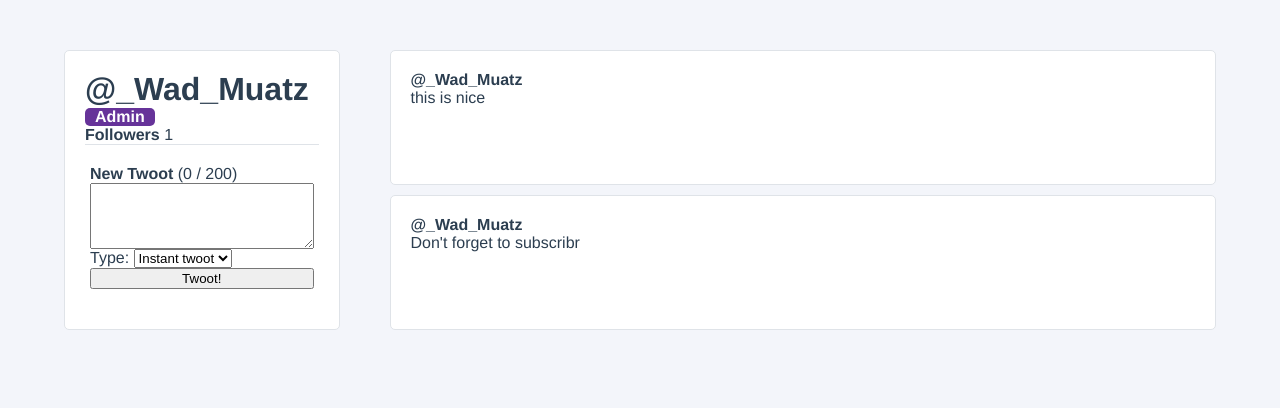
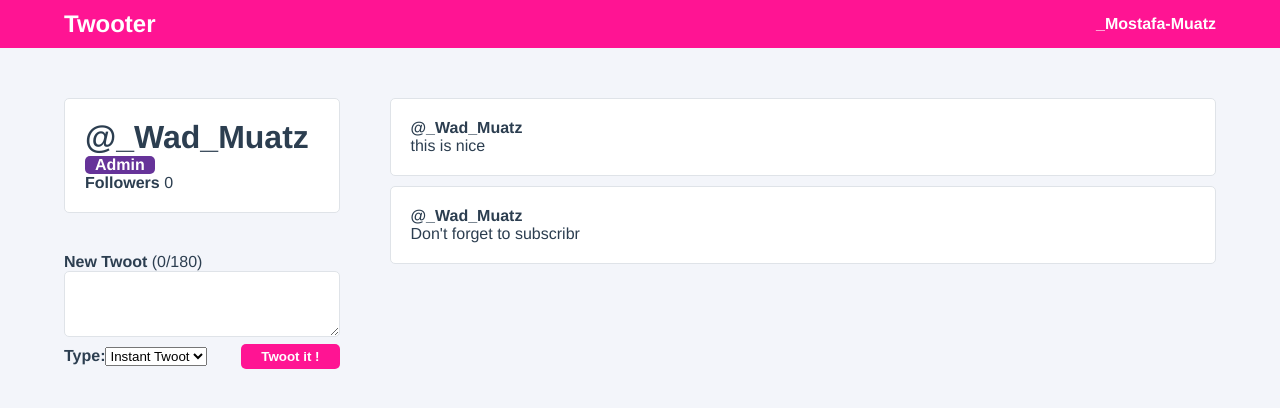
Before and after one commit to csmohamme/TwotterApp, a Vue app: page / in a window 1280 px wide. Shown: the top 408 px of the page. Built offline with nearby package versions, Linux system fonts and the light colour scheme.

Commit message:
ReFactorey

```diff
--- a/src/App.vue
+++ b/src/App.vue
@@ -1,15 +1,31 @@
 <template>
   <div id="app">
-    <userProfile/>
+    <nav>
+      <div class="nav_logo">Twooter</div>
+
+      <div class="nav_user">
+        {{ user.username }}
+      </div>
+    </nav>
+
+    <userProfile />
   </div>
 </template>
 
 <script>
-import userProfile from './components/userProfile';
+import userProfile from "./components/userProfile";
+
 export default {
   name: "app",
-  components : {userProfile},
-}
+  components: { userProfile },
+  data() {
+    return {
+      user: {
+        username: "_Mostafa-Muatz",
+      },
+    };
+  },
+};
 </script>
 
 <style lang="scss">
@@ -18,9 +34,25 @@ export default {
   -webkit-font-smoothing: antialiased;
   -moz-osx-font-smoothing: grayscale;
   color: #2c3e50;
-  // display: flex;
-  // flex-direction: column;
   min-height: 100vh;
-  background-color: #F3F5FA;
+  background-color: #f3f5fa;
+
+  nav {
+    display: flex;
+    align-items: center;
+    justify-content: space-between;
+    padding: 10px 5%;
+    background-color: deeppink;
+    color: #fff;
+
+    .nav_logo {
+      font-size: 24px;
+      font-weight: bold;
+    }
+
+    .nav_user {
+      font-weight: bold;
+    }
+  }
 }
 </style>
--- /dev/null
+++ b/src/components/CreateTwootPanel.vue
@@ -0,0 +1,104 @@
+<template>
+  <form
+    class="create-twoot-panel"
+    @submit.prevent="createNewTwoot"
+    :class="{ '--exceeded': newTwootCharCount > 180 }"
+  >
+    <label for="newTwoot">
+      <strong>New Twoot</strong> ({{ newTwootCharCount }}/180)
+    </label>
+    <textarea id="newTwoot" rows="4" v-model="newTwootContent" />
+
+    <div class="create-twoot-panel_submit">
+      <div class="create-twoot-type">
+        <label for="newTwootType"><strong>Type:</strong></label>
+        <select id="newTwootType" v-model="SelectedTwootType">
+          <option
+            :value="option.value"
+            v-for="(option, index) in twootTypes"
+            :key="index"
+          >
+            {{ option.name }}
+          </option>
+        </select>
+      </div>
+
+      <button>Twoot it !</button>
+    </div>
+  </form>
+</template>
+
+<script>
+export default {
+  name: "CreateTwootPanel",
+  data() {
+    return {
+      newTwootContent: "",
+      SelectedTwootType: "instant",
+      twootTypes: [
+        { value: "draft", name: "Draft" },
+        { value: "instant", name: "Instant Twoot" },
+      ],
+    };
+  },
+
+  computed: {
+    newTwootCharCount() {
+      return this.newTwootContent.length;
+    },
+  },
+
+  methods: {
+    createNewTwoot() {
+      if (this.newTwootContent && this.SelectedTwootType !== "draft") {
+        this.$emit("add-twoot", this.newTwootContent);
+        this.newTwootContent = "";
+      }
+    },
+  },
+};
+</script>
+<style lang="scss" scoped>
+.create-twoot-panel {
+  margin-top: 20px;
+  padding: 20px 0;
+  display: flex;
+  flex-direction: column;
+
+  textarea {
+    border: 1px solid #dfe3e8;
+    border-radius: 5px;
+  }
+
+  .create-twoot-panel_submit {
+    display: flex;
+    justify-content: space-between;
+
+    .create-twoot-type {
+      padding: 10px 0;
+    }
+
+    button {
+      padding: 5px 20px;
+      margin: auto 0;
+      border-radius: 5px;
+      background-color: deeppink;
+      color: #fff;
+      border: none;
+      font-weight: bold;
+    }
+  }
+  &.--exceeded {
+    color: red;
+    border-color: red;
+
+    .create-twoot-panel_submit {
+      button {
+        background-color: red;
+        color: #fff;
+        border: none;
+      }
+    }
+  }
+}
+</style>
--- a/src/components/TwootItem.vue
+++ b/src/components/TwootItem.vue
@@ -1,5 +1,5 @@
 <template>
-  <div class="twoot-item" @click="favouriteTwoot(twoot.id)">
+  <div class="twoot-item">
     <div class="user-profile__twoot">
       <div class="twoot-item__user">@{{ username }}</div>
       <div class="twoot-item__content">
@@ -8,26 +8,25 @@
     </div>
   </div>
 </template>
+
 <script>
 export default {
   name: "TwootItem",
+
   props: {
     username: {
       type: String,
       required: true,
     },
+
     twoot: {
       type: Object,
       required: true,
     },
   },
-  methods: {
-    favouriteTwoot(id) {
-      this.$emit("favourite", id);
-    },
-  },
 };
 </script>
+
 <style lang="scss" scoped>
 .twoot-item {
   padding: 20px;
--- a/src/components/userProfile.vue
+++ b/src/components/userProfile.vue
@@ -1,30 +1,14 @@
 <template>
   <div class="user-profile">
+    <div class="user-profile_sidebar">
       <div class="user-profile_user-panel">
         <h1 class="user-profile_username">@{{ user.username }}</h1>
         <div class="user-profile_admin-badge" v-if="user.isAdmin">Admin</div>
         <div class="user-profile_follower-count">
           <strong>Followers</strong> {{ followers }}
         </div>
-
-      <form class="user-profile_createTwoot" @submit.prevent="createNewTwoot" :class="{'--exceeded': newTwootCharacterCount > 200}">
-        <label for="newTwoot"><strong>New Twoot </strong>({{ newTwootCharacterCount }} / 200)</label>
-        <textarea id="newtwoot" rows="4" v-model="newTwootContent"></textarea>
-
-        <div class="user-profile_createTwoot-type">
-          <label for="createTwootType">Type: </label>
-          <select id="createTwootType" v-model="selectTwootType">
-            <option
-              :value="option.value"
-              v-for="(option, index) in twootType"
-              :key="index"
-            >
-              {{ option.name }}
-            </option>
-          </select>
       </div>
-        <button>Twoot!</button>
-      </form>
+      <CreateTwootPanel @add-twoot="addTwoot" />
     </div>
     <div class="user-profile_twoots-wrapper">
       <TwootItem
@@ -32,7 +16,6 @@
         :key="twoot.id"
         :username="user.username"
         :twoot="twoot"
-        @favourite="toggleFavourite"
       />
     </div>
   </div>
@@ -40,17 +23,12 @@
 
 <script>
 import TwootItem from "./TwootItem";
+import CreateTwootPanel from "./CreateTwootPanel";
 export default {
   name: "userProfile",
-  components: { TwootItem },
+  components: { CreateTwootPanel, TwootItem },
   data() {
     return {
-      newTwootContent: "",
-      selectTwootType: "instant",
-      twootType: [
-        { value: "draft", name: "Draft" },
-        { value: "instant", name: "Instant twoot" },
-      ],
       followers: 0,
       user: {
         id: 1,
@@ -67,40 +45,13 @@ export default {
     };
   },
 
-  watch: {
-    followers(newFollowAccount, oldFollowAccount) {
-      if (oldFollowAccount < newFollowAccount) {
-        console.log(`${this.user.username} has gaind followers!`);
-      }
-    },
-  },
-
-  computed: {
-    newTwootCharacterCount(){
-      return this.newTwootContent.length;
-    }
-  },
-
   methods: {
-    followUser() {
-      this.followers++;
-    },
-    toggleFavourite(id) {
-      console.log(`favourite Tweet #${id}`);
-    },
-    createNewTwoot() {
-      if (this.newTwootContent && this.selectTwootType !== "draft") {
+    addTwoot(twoot) {
       this.user.twoots.unshift({
         id: this.user.twoots.length + 1,
-          content: this.newTwootContent,
-        }),
-          (this.newTwootContent = "");
-      }
+        content: twoot,
+      });
     },
-
-  },
-  mounted() {
-    this.followUser();
   },
 };
 </script>
@@ -111,6 +62,7 @@ export default {
   grid-template-columns: 1fr 3fr;
   grid-gap: 50px;
   padding: 50px 5%;
+
   .user-profile_user-panel {
     display: flex;
     flex-direction: column;
@@ -118,6 +70,12 @@ export default {
     background-color: #fff;
     border-radius: 5px;
     border: 1px solid #dfe3e8;
+    margin-bottom: auto;
+
+    h1 {
+      margin: 0;
+    }
+
     .user-profile_admin-badge {
       background: rebeccapurple;
       color: #fff;
@@ -126,29 +84,11 @@ export default {
       padding: 0 10px;
       font-weight: bold;
     }
-    h1 {
-      margin: 0;
-    }
-
-    .user-profile_createTwoot {
-      border-top: 1px solid #dfe3e8;
-      padding: 20px 5px;
-      display: flex;
-      flex-direction: column;
-      &.--exceeded{
-        color:red;
-        border-color: red;
-        button{
-          background-color: red;
-          border: none;
-          color:#dfe3e8;
-        }
-      }
-    }
   }
   .user-profile_twoots-wrapper {
     display: grid;
     grid-gap: 10px;
+    margin-bottom: auto;
   }
 }
 </style>
```
Also changed, not shown: src/assets/users.json (added, +58 -0 lines), 1 other file (tests, documents, lock files or other folders). Lines whose indentation alone changed are shown as unchanged.
